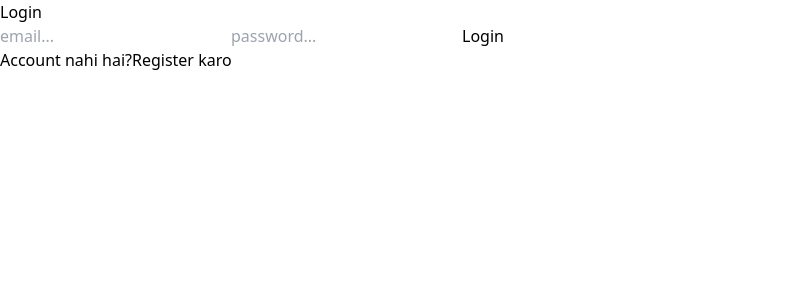
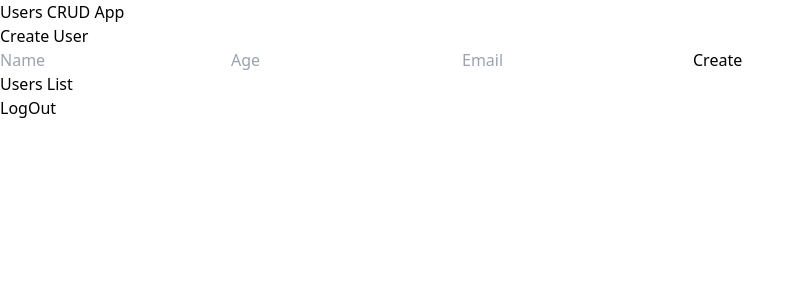
Before and after one commit to gazianoyarhossain8-bit/full-stack-frontend, a React (Vite) app: page /login in a window 1280 px wide. Shown: the top 300 px of the page, without its empty margins (0-805 px from the left). Built offline with nearby package versions, Linux system fonts and the light colour scheme.

Commit message:
only userscurd

```diff
--- a/src/App.jsx
+++ b/src/App.jsx
@@ -9,17 +9,17 @@ import UsersCRUD from "./Componets/UsersCURD";
 function App() {
   return (
     <div>
-  <Routes>
+{/*<Routes>
     <Route path="/" element={<Home/>}/>
     <Route path="register" element={<Register/>}/>
     <Route path="/login" element={<Login/>}/>
     <Route path="/userscurd" element={<UsersCRUD/>}/>
 
 
-  </Routes>
+  </Routes>*/}
 
 
-
+<UsersCRUD/>
 
 
 
```
